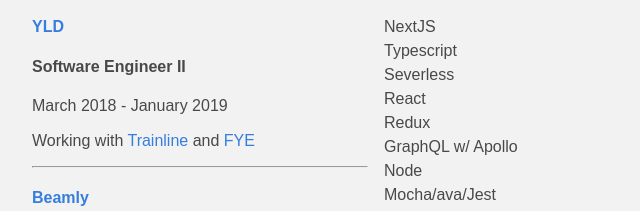
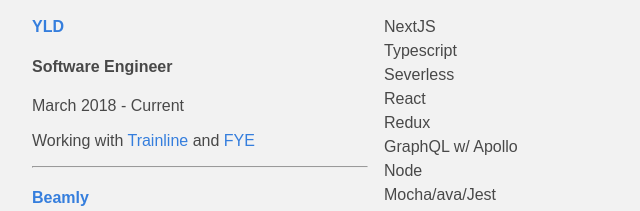
Before and after one commit to omonk/omonk.github.io, a website: page index.html in a window 1280 px wide. Shown: the part 277-488 px from the top of the page, 256-896 px from the left. Drawn offline with Linux system fonts and the light colour scheme.

Commit message:
change work detail

```diff
--- a/index.html
+++ b/index.html
@@ -39,8 +39,8 @@
                     <a class="blue link dim" href="https://yld.io">YLD</a>
                 </h4>
 
-                <h4>Software Engineer II</h4>
-                <p>March 2018 - January 2019</p>
+                <h4>Software Engineer</h4>
+                <p>March 2018 - Current</p>
 
                 <p>Working with
                     <a href="https://www.thetrainline.com" class="blue link dim" target="_blank">Trainline</a> and <a href="https://fye.com/" target="_blank" class="blue link dim">FYE</a>
```
